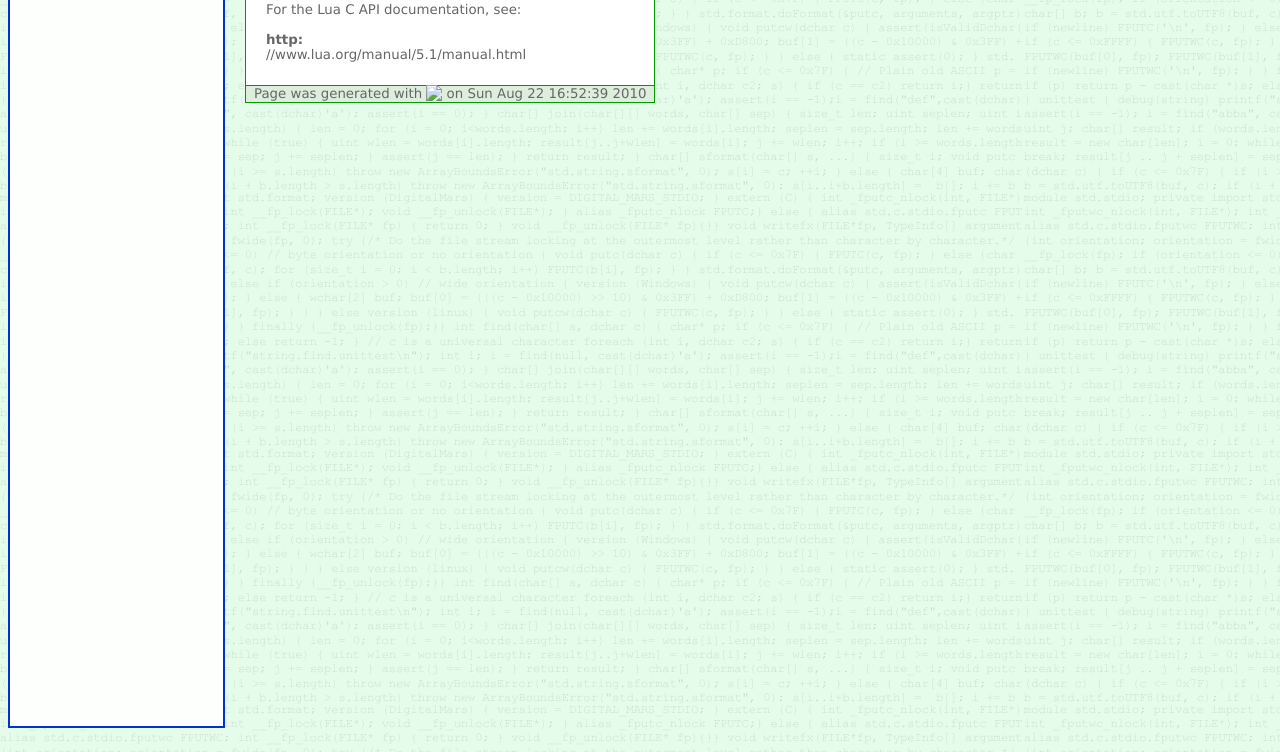
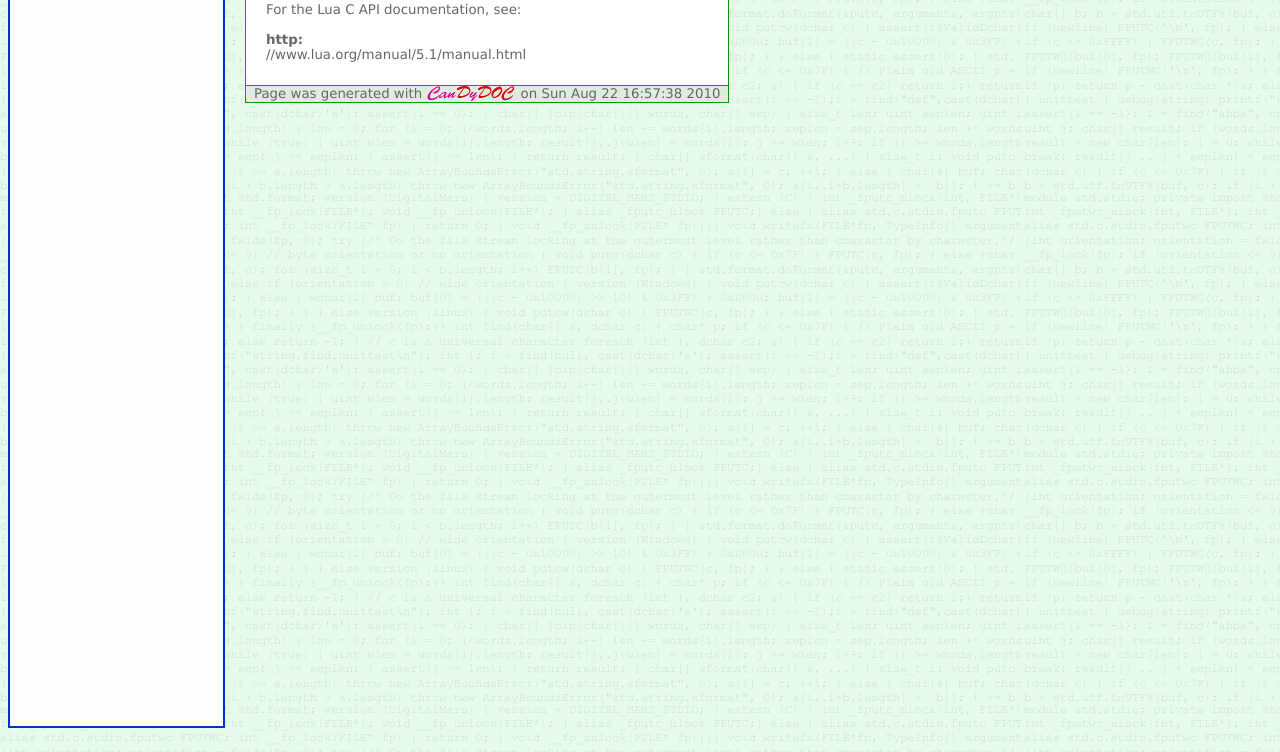
Before and after one commit to JakobOvrum/LuaD, a plain HTML site: page luad/c/all.html in a window 1280 px wide. Shown: the part 64-816 px from the top of the page. Drawn offline with Linux system fonts and the light colour scheme; files whose address does not match are found by name.

Commit message:
Generated docs

```diff
--- a/luad/c/all.html
+++ b/luad/c/all.html
@@ -21,8 +21,8 @@ For the Lua C API documentation, see:
 </td></tr>
 		<tr><td id="docfooter">
 			Page was generated with
-			<img src="candydoc/img/candydoc.gif" style="vertical-align:middle; position:relative; top:-1px">
-			on Sun Aug 22 16:52:39 2010
+			<img src="/LuaD/candydoc/img/candydoc.gif" style="vertical-align:middle; position:relative; top:-1px">
+			on Sun Aug 22 16:57:38 2010
 
 		</td></tr>
 	</table>
```
Also changed, not shown: luad/all.html (+2 -2 lines), luad/base.html (+2 -2 lines), luad/c/lauxlib.html (+2 -2 lines), luad/c/lua.html (+2 -2 lines), luad/c/luaconf.html (+2 -2 lines), luad/c/lualib.html (+2 -2 lines), luad/c/tostring.html (+2 -2 lines), luad/conversions/arrays.html (+2 -2 lines), luad/conversions/assocarrays.html (+2 -2 lines), luad/conversions/functions.html (+2 -2 lines), luad/conversions/structs.html (+2 -2 lines), luad/error.html (+2 -2 lines), luad/reference.html (+2 -2 lines), luad/stack.html (+2 -2 lines), 2 more files.
